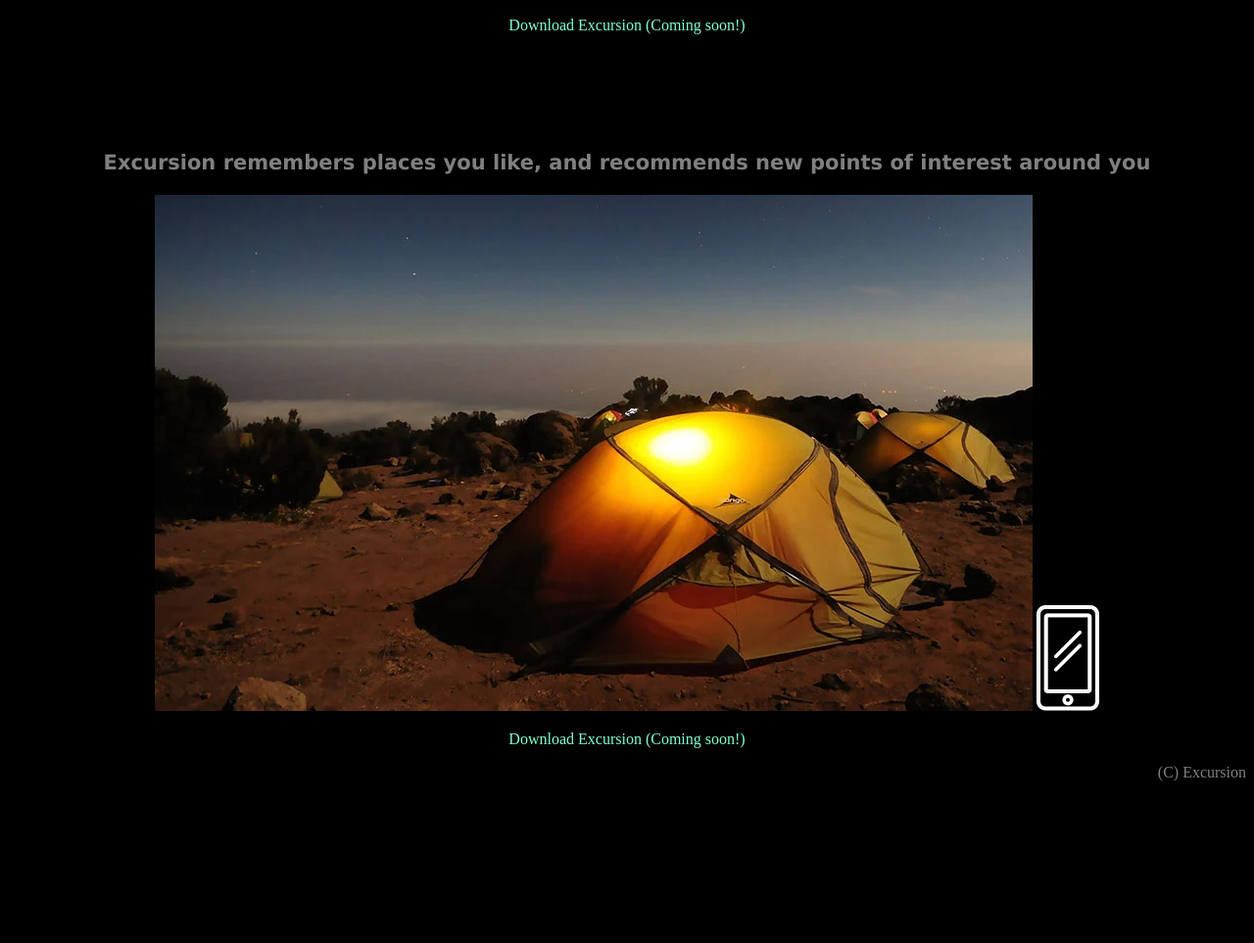
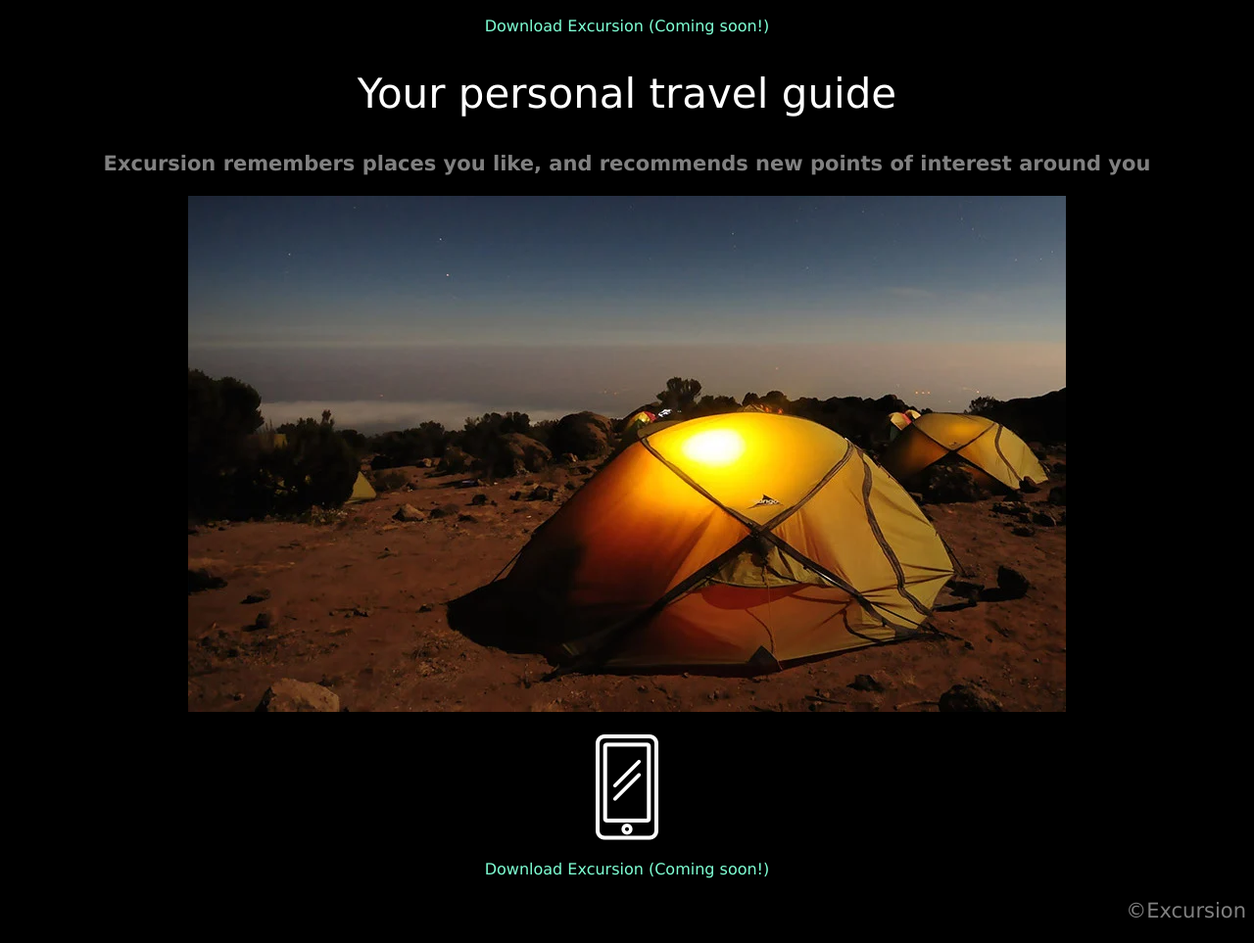
Before and after one commit to Nadrenfox/excursion, a plain HTML site: page index.html in a window 1280 px wide. Shown: the part 278-1241 px from the top of the page at 98% size. Before the commit the page ends 1092 px from the top, so only its background shows below. Drawn offline with Linux system fonts and the light colour scheme.

Commit message:
Final commit

```diff
--- a/css/styles.css
+++ b/css/styles.css
@@ -1,4 +1,5 @@
 html {
+    font-family: Verdana, Geneva, Tahoma, sans-serif;
     background-color: black;
     text-align: center;
 }
@@ -15,6 +16,7 @@ h2 {
     font-family: Verdana, Geneva, Tahoma, sans-serif;
     font-weight: 300;
     font-size: 42px;
+    color: white;
 }
 
 h3 {
@@ -31,4 +33,5 @@ h3 {
 .copyright {
     text-align: right;
     color: gray;
+    font-size: 21px;
 }
--- a/index.html
+++ b/index.html
@@ -9,7 +9,7 @@
         <header>
             <h1>Discover hidden places around the world!</h1>
         </header>
-        <video muted loop src="resources/excursion.mp4"></video>
+        <video autoplay muted loop src="resources/excursion.mp4"></video>
         <div>
             <p class='download'>Download Excursion (Coming soon!)</p>
         </div>
@@ -17,10 +17,14 @@
         <h2>Your personal travel guide</h2>
         <h3>Excursion remembers places you like, and recommends new points of interest around you</h3>
         <img src="resources/camp.webp" alt="">
-        <img src="resources/phone.webp" alt="">
-        <p class='download'>Download Excursion (Coming soon!)</p>
         <footer>
-            <p class="copyright">(C) Excursion</p>
+
+            <br>
+            <img src="resources/phone.webp" alt="">
+            <br>
+            <p class='download'>Download Excursion (Coming soon!)</p>
+
+            <p class="copyright">©Excursion</p>
         </footer>
     </body>
 </html>
```
